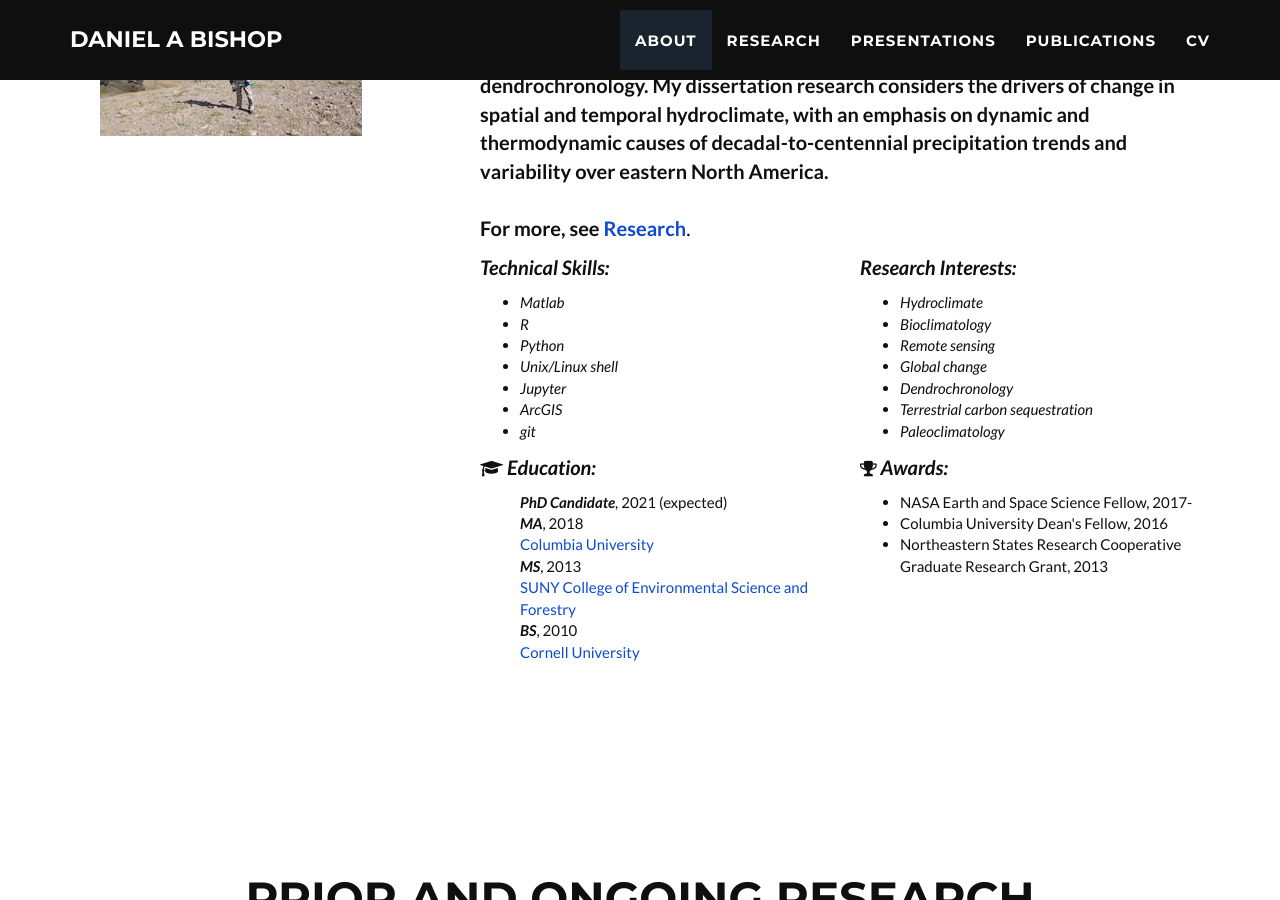
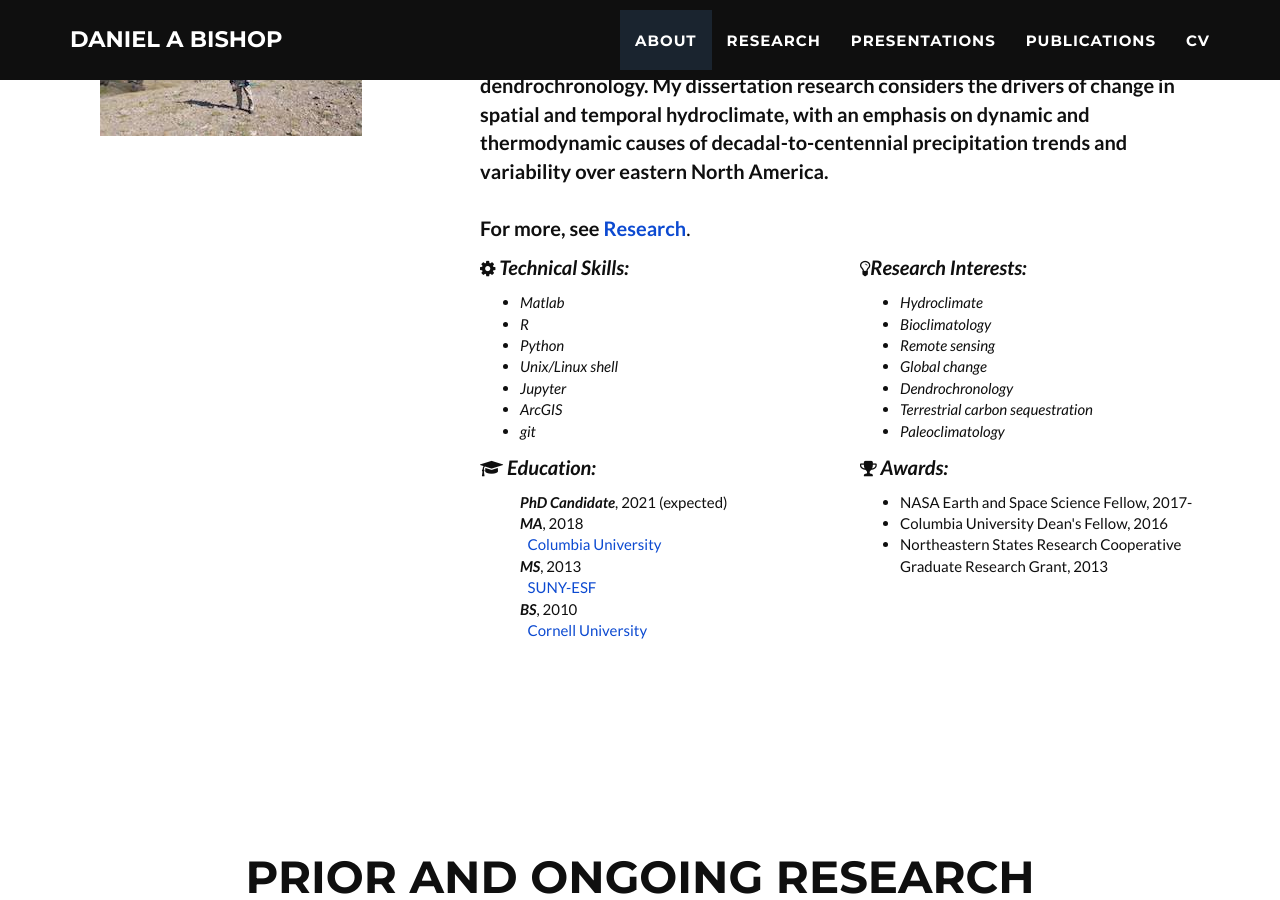
Before and after one commit to danielabishop/danielabishop.github.io, a Jekyll site: the page built from index.html, in a window 1280 px wide and 900 px high, scrolled down 1063 px. Built offline with Jekyll 4.4.1, drawn with Linux system fonts in a browser that asks for light colours; some web fonts are replaced; comment, search, counter and statistics services are not loaded.

Commit message:
About updates

```diff
--- a/_includes/portfolio_grid.html
+++ b/_includes/portfolio_grid.html
@@ -33,7 +33,7 @@
                 <div class="col-md-4">
                 </div>
                 <div class="col-md-4 .col-md-offset-4">
-                    <p><i><b>Technical Skills:</b><br></i></p>
+                    <p><i><b><i style="font-size:18px" class="fa">&#xf013;</i> Technical Skills:</b><br></i></p>
                         <ul><i>
                             <li>Matlab</li>
                             <li>R</li>
@@ -45,7 +45,7 @@
                         </ul>
                 </div>
                 <div class="col-md-4">
-                    <p><i><b>Research Interests:</b><br></i></p>
+                    <p><i><b><i style="font-size:18px" class="fa">&#xf0eb;</i>Research Interests:</b><br></i></p>
                         <ul><i>
                             <li>Hydroclimate</li>
                             <li>Bioclimatology</li>
@@ -66,12 +66,11 @@
                     <ul style="list-style-type:none">
                         <li><b><i>PhD Candidate</i></b>, 2021 (expected)</li>
                         <li><b><i>MA</i></b>, 2018<br>
-                            <a href="https://eesc.columbia.edu">Columbia University</a></li>
+                            &ensp;<a href="https://eesc.columbia.edu">Columbia University</a></li>
                         <li><b><i>MS</i></b>, 2013<br>
-                            <a href="https://www.esf.edu/fnrm/graduate/nrm/">SUNY College of Environmental
-                                Science and Forestry</a></li>
+                            &ensp;<a href="https://www.esf.edu/fnrm/graduate/nrm/">SUNY-ESF</a></li>
                         <li><b><i>BS</i></b>, 2010<br>
-                            <a href="https://www.eas.cornell.edu/eas">Cornell University</a></li>
+                            &ensp;<a href="https://www.eas.cornell.edu/eas">Cornell University</a></li>
                     </ul>
                 </div>
                 <div class="col-md-4">
```
Also changed, not shown: 6 other files.
